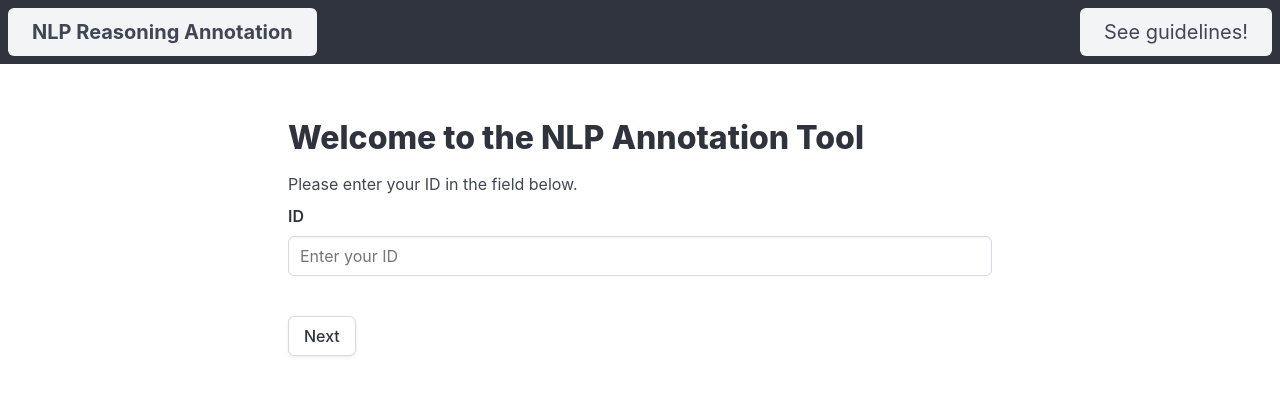
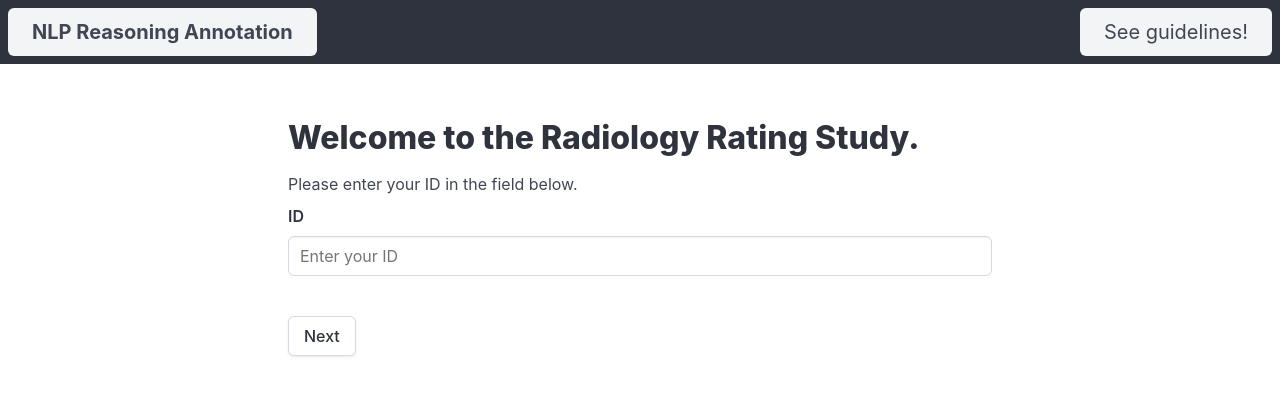
Before and after one commit to Maria-Liakata-NLP-Group/aspect_evaluation_study, a Next.js app: page / in a window 1280 px wide. Shown: the top 396 px of the page. Built offline with nearby package versions, Linux system fonts and the light colour scheme.

Commit message:
refactor: improve code formatting and consistency in EnterID component

```diff
--- a/src/pages/enterID.js
+++ b/src/pages/enterID.js
@@ -1,7 +1,9 @@
-import React, { useState, useEffect} from "react";
+/** @format */
+
+import React, { useState, useEffect } from "react";
 import { useRouter } from "next/router";
 
-const EnterID = ({ nextButtonFunction}) => {
+const EnterID = ({ nextButtonFunction }) => {
 	const [id, setId] = useState("");
 	const router = useRouter();
 
@@ -20,7 +22,7 @@ const EnterID = ({ nextButtonFunction}) => {
 	// Function executed when router changed
 	useEffect(() => {
 		if (router.isReady) {
-        const { ID} = router.query;
+			const { ID } = router.query;
 
 			// Set ID from query parameters
 			if (ID) {
@@ -31,7 +33,7 @@ const EnterID = ({ nextButtonFunction}) => {
 
 	return (
 		<section className="section">
-        <h1 className="title mt-2">Welcome to the NLP Annotation Tool</h1>
+			<h1 className="title mt-2">Welcome to the Radiology Rating Study.</h1>
 			<p className="mt-4">Please enter your ID in the field below.</p>
 			<div className="field mt-2 mb-5">
 				<label className="label">ID</label>
@@ -46,7 +48,10 @@ const EnterID = ({ nextButtonFunction}) => {
 				</div>
 			</div>
 			<div className="mt-5">
-            <button className="button mt-4" onClick={handleNextButtonClick}>
+				<button
+					className="button mt-4"
+					onClick={handleNextButtonClick}
+				>
 					Next
 				</button>
 			</div>
```
Lines whose indentation alone changed are shown as unchanged.
